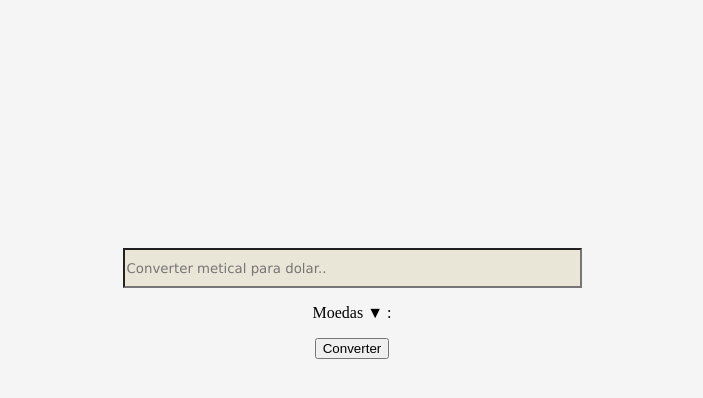
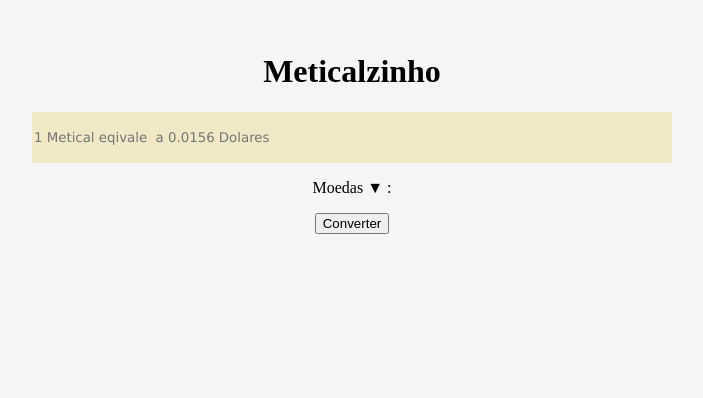
Before and after one commit to Custodiojr/conversor-de-moedas, a plain HTML site: page metical.html in a window 1280 px wide. Shown: the part 176-574 px from the top of the page, without its empty margins (288-991 px from the left). Drawn offline with Linux system fonts and the light colour scheme.

Commit message:
alterei o css

```diff
--- a/metical.html
+++ b/metical.html
@@ -6,14 +6,17 @@
     <meta name="viewport" content="width=device-width, initial-scale=1.0">
     <title> Conversor</title>
     <style>
+
         body{
             text-align: center;
-            padding-top: 400px;
+            padding-top: 200px;
             background-color: whitesmoke;
         }
         #txt{
-            background-color: rgb(233, 229, 215);
-            height: 40px;
+            background-color: rgb(241, 232, 197);
+            height: 4vw;
+            border: none;
+            width: 50vw;
             font-family: Verdana, Geneva, Tahoma, sans-serif;
         }
 
@@ -24,7 +27,7 @@
        div:hover > p{
            display: block;
            color: whitesmoke;
-           background-color: tomato;
+           background-color: whitesmoke;
            width: 200px;
            margin: auto;
        }
@@ -39,13 +42,17 @@
     </style>
 </head>
 <body>
+    <h1> Meticalzinho</h1>
    <p>
-       <input type="search" size="60" placeholder="Converter metical para dolar.." name="txt" on id="txt">
+       <input type="search"  placeholder="1 Metical eqivale  a 0.0156 Dolares" name="txt" on id="txt">
 
    </p>
 
+
 <div> Moedas 	&#9660; :
-    <p> <a href=""> Metical  </a></p>
+    <p> <a href="metical.html" target="_blank"> <img width="20px" src="https://img.icons8.com/color/48/000000/mozambique-flag.png" /></a>
+
+    </p>
 </div>
 
    <p>
@@ -68,7 +75,10 @@
 </p>
 <script>
  let a = document.getElementById('moedas')
+ let res = document.getElementById('res')
+
  a.addEventListener('mouseenter', entrar() )
+
  function entrar(){
      a.innerHTML = 'ent'
 
```
Also changed, not shown: conversor.html (+4 -2 lines).
